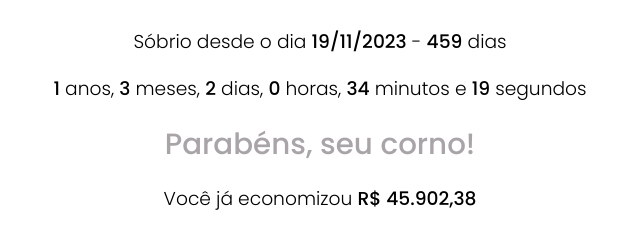
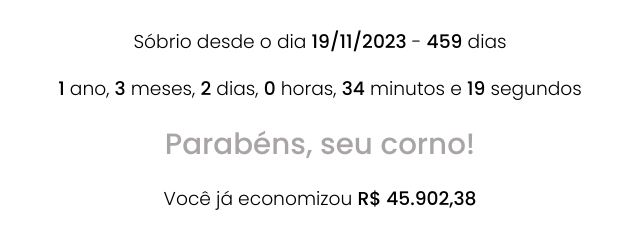
Before and after one commit to marquiCampoy/calculadoraSobriedade, a plain HTML site: page index.htm in a window 1280 px wide. Shown: the part 257-497 px from the top of the page, 320-960 px from the left. Drawn offline with Linux system fonts and the light colour scheme.

Commit message:
Ajustada legenda dos números do contador
Função convertMS agora retorna um objeto com diff e caption, alternando caso valor = 1 para singular.

```diff
--- a/index.htm
+++ b/index.htm
@@ -15,10 +15,6 @@ v3 - Calculadora de economia desde a parada
 		window.onload = function() {
 			console.log('Início');
 			const startDate = new Date(2023, 10, 19, 3); // mês com base 0, às 3h
-			const startDateFormatado = FormatDate(startDate);
-			const valorCarteira = 10
-			const carteiraPorDia = 10
-			const mediaPorSegundo = (valorCarteira * carteiraPorDia) / (60 * 60 * 24)
 
 			function FormatDate(data) { // Formata uma data no formato DD/MM/AA com zeros na frente
 				const day = String(data.getDate()).padStart(2, '0');
@@ -27,6 +23,11 @@ v3 - Calculadora de economia desde a parada
 				const formattedDate = `${day}/${month}/${year}`;
 				return formattedDate;
 			};
+
+			const startDateFormatado = FormatDate(startDate);
+			const valorCarteira = 10
+			const carteiraPorDia = 10
+			const mediaPorSegundo = (valorCarteira * carteiraPorDia) / (60 * 60 * 24)
 
 			function MsDiff(data) { // Calcula a diferença de uma data até a data de hoje em Milissegundos
 				const today = new Date(); // Atualiza a data atual
@@ -50,15 +51,74 @@ v3 - Calculadora de economia desde a parada
 				const minuteDifference = Math.floor((dataEmMs % millisecondsInHour) / millisecondsInMinute)
 				const secondDifference = Math.floor((dataEmMs % millisecondsInMinute) / 1000)
 
+				let anosCaption = 'anos';
+				if (yearDifference == 1) {
+					anosCaption = 'ano';
+				}
+
+				let mesesCaption = 'meses';
+				if (monthDifference == 1) {
+					mesesCaption = 'mês';
+				}
+
+				let totalDiasCaption = 'dias';
+				if (totalDaysDifference == 1) {
+					totalDiasCaption = 'dia';
+				}
+
+				let diasCaption = 'dias';
+				if (dayDifference == 1) {
+					diasCaption = 'dia';
+				}
+
+				let horasCaption = 'horas';
+				if (hourDifference == 1) {
+					horasCaption = 'hora';
+				}
+
+				let minutosCaption = 'minutos';
+				if (minuteDifference == 1) {
+					minutosCaption = 'minuto';
+				}
+
+				let segundosCaption = 'segundos';
+				if (secondDifference == 1) {
+					segundosCaption = 'segundo';
+				}
+
 				return {
-					'totalSegundos': totalSecondsDifference,
-					'totalDias': totalDaysDifference,
-					'segundos': secondDifference,
-					'minutos': minuteDifference,
-					'horas': hourDifference,
-					'dias': dayDifference,
-					'meses': monthDifference,
-					'anos': yearDifference
+					'totalSegundos': {
+						'diff': totalSecondsDifference,
+						'caption': segundosCaption
+					},
+					'totalDias': {
+						'diff': totalDaysDifference,
+						'caption': totalDiasCaption
+					},
+					'segundos': {
+						'diff': secondDifference,
+						'caption': segundosCaption
+					},
+					'minutos': {
+						'diff': minuteDifference,
+						'caption': minutosCaption
+					},
+					'horas': {
+						'diff': hourDifference,
+						'caption': horasCaption
+					},
+					'dias': {
+						'diff': dayDifference,
+						'caption': diasCaption
+					},
+					'meses': {
+						'diff': monthDifference,
+						'caption': mesesCaption
+					},
+					'anos': {
+						'diff': yearDifference,
+						'caption': anosCaption
+					},
 				}
 			};
 
@@ -78,17 +138,17 @@ v3 - Calculadora de economia desde a parada
 			function AtualizaContador() {
 				const timeDifferenceMS = MsDiff(startDate);
 				const timeDiff = ConvertMS(timeDifferenceMS);
-				const valorEconomizado = CalculaEconomia(mediaPorSegundo, timeDiff.totalSegundos);
+				const valorEconomizado = CalculaEconomia(mediaPorSegundo, timeDiff.totalSegundos.diff);
 
 				document.getElementById('calculoEconomia').innerHTML = valorEconomizado;
-				document.getElementById('textoIntro').innerHTML = `Sóbrio desde o dia <strong>${startDateFormatado}</strong> - <strong>${timeDiff.totalDias}</strong> dias`;
+				document.getElementById('textoIntro').innerHTML = `Sóbrio desde o dia <strong>${startDateFormatado}</strong> - <strong>${timeDiff.totalDias.diff}</strong> ${timeDiff.totalDias.caption}`;
 				document.getElementById('contagemDias').innerHTML =
-					`<strong>${timeDiff.anos}</strong> anos,
-					<strong>${timeDiff.meses}</strong> meses,
-					<strong>${timeDiff.dias}</strong> dias,
-					<strong>${timeDiff.horas}</strong> horas,
-					<strong>${timeDiff.minutos}</strong> minutos e
-					<strong>${timeDiff.segundos}</strong> segundos`;
+					`<strong>${timeDiff.anos.diff}</strong> ${timeDiff.anos.caption},
+					<strong>${timeDiff.meses.diff}</strong> ${timeDiff.meses.caption},
+					<strong>${timeDiff.dias.diff}</strong> ${timeDiff.dias.caption},
+					<strong>${timeDiff.horas.diff}</strong> ${timeDiff.horas.caption},
+					<strong>${timeDiff.minutos.diff}</strong> ${timeDiff.minutos.caption} e
+					<strong>${timeDiff.segundos.diff}</strong> ${timeDiff.segundos.caption}`;
 			}
 
 			// Atualiza o contador a cada 1 segundo
```
